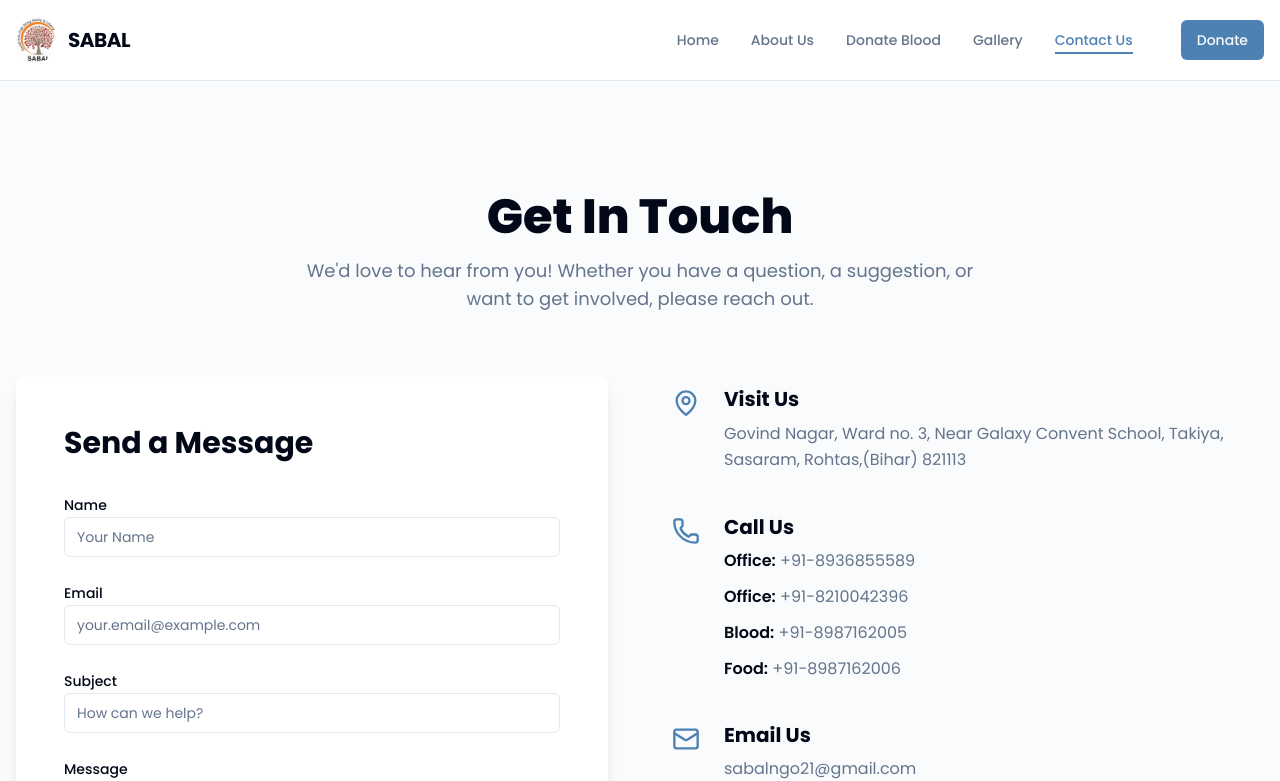
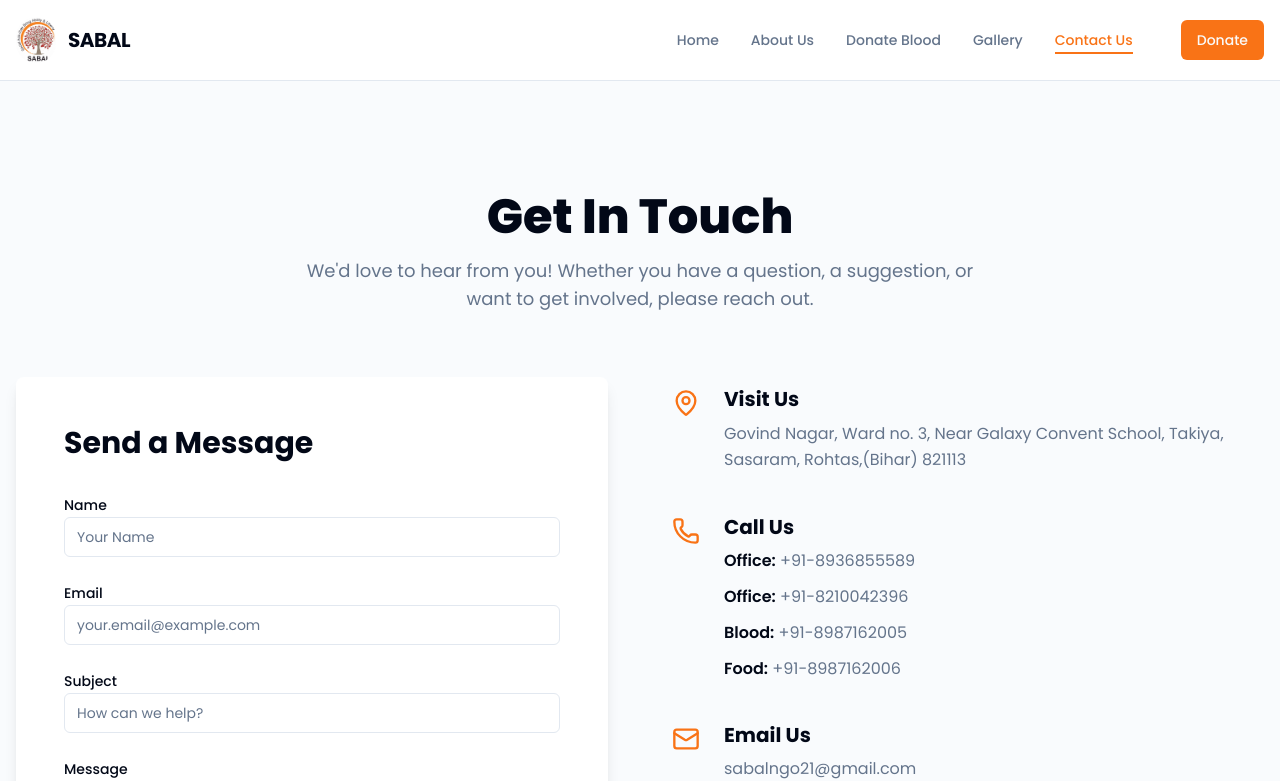
Before and after one commit to nityaa19/SABAL-NGO-Website, a Next.js app: page /contact in a window 1280 px wide. Shown: the top 781 px of the page. Built offline with nearby package versions, Linux system fonts and the light colour scheme.

Commit message:
changed-code-files -- --all

```diff
--- a/src/app/globals.css
+++ b/src/app/globals.css
@@ -10,8 +10,8 @@
     --card-foreground: 222.2 84% 4.9%;
     --popover: 0 0% 100%;
     --popover-foreground: 222.2 84% 4.9%;
-    --primary: 210 40% 50%;
-    --primary-foreground: 210 40% 98%;
+    --primary: 24.6 95% 53.1%;
+    --primary-foreground: 60 9.1% 97.8%;
     --secondary: 210 40% 96.1%;
     --secondary-foreground: 222.2 47.4% 11.2%;
     --muted: 210 40% 96.1%;
@@ -22,7 +22,7 @@
     --destructive-foreground: 210 40% 98%;
     --border: 214.3 31.8% 91.4%;
     --input: 214.3 31.8% 91.4%;
-    --ring: 210 40% 50%;
+    --ring: 24.6 95% 53.1%;
     --radius: 0.5rem;
     --chart-1: 12 76% 61%;
     --chart-2: 173 58% 39%;
@@ -38,8 +38,8 @@
     --card-foreground: 210 40% 98%;
     --popover: 222.2 84% 4.9%;
     --popover-foreground: 210 40% 98%;
-    --primary: 210 40% 50%;
-    --primary-foreground: 210 40% 98%;
+    --primary: 24.6 95% 53.1%;
+    --primary-foreground: 60 9.1% 97.8%;
     --secondary: 217.2 32.6% 17.5%;
     --secondary-foreground: 210 40% 98%;
     --muted: 217.2 32.6% 17.5%;
@@ -50,7 +50,7 @@
     --destructive-foreground: 210 40% 98%;
     --border: 217.2 32.6% 17.5%;
     --input: 217.2 32.6% 17.5%;
-    --ring: 210 40% 50%;
+    --ring: 24.6 95% 53.1%;
     --chart-1: 220 70% 50%;
     --chart-2: 160 60% 45%;
     --chart-3: 30 80% 55%;
```
